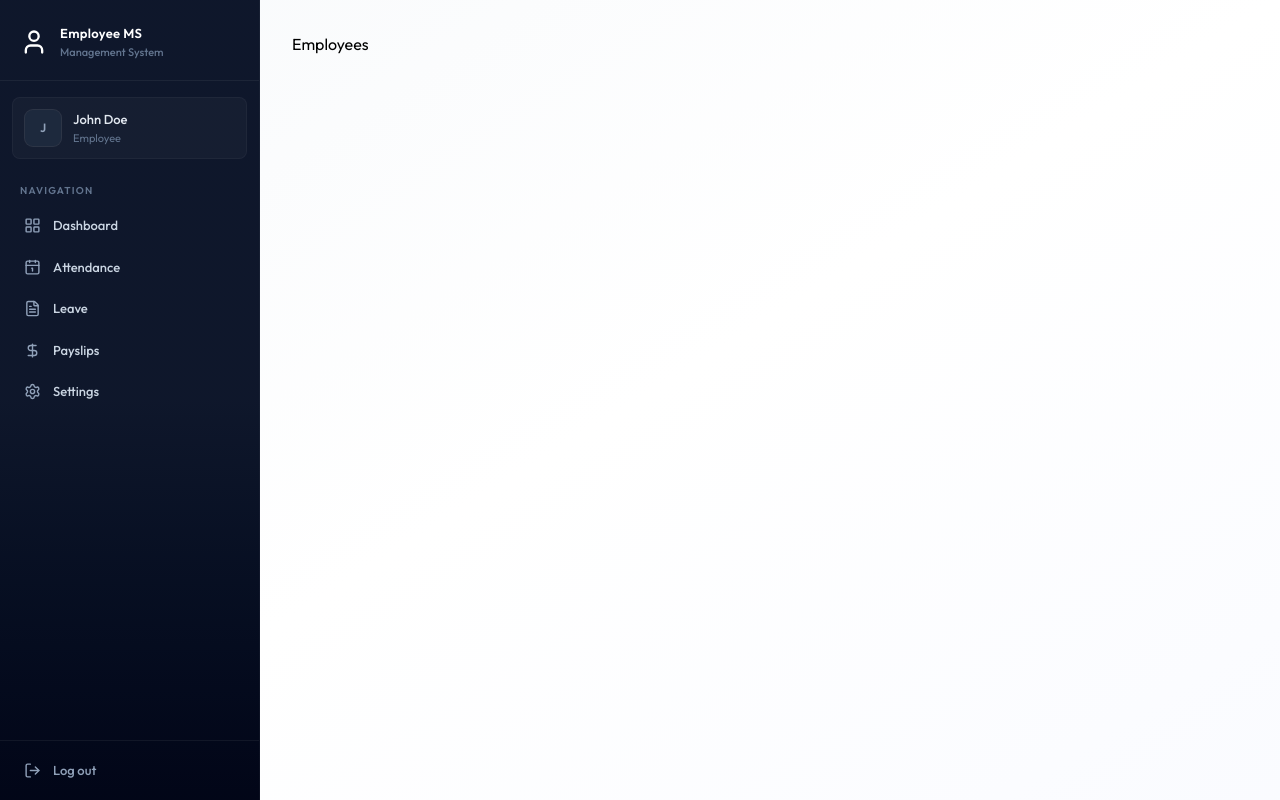
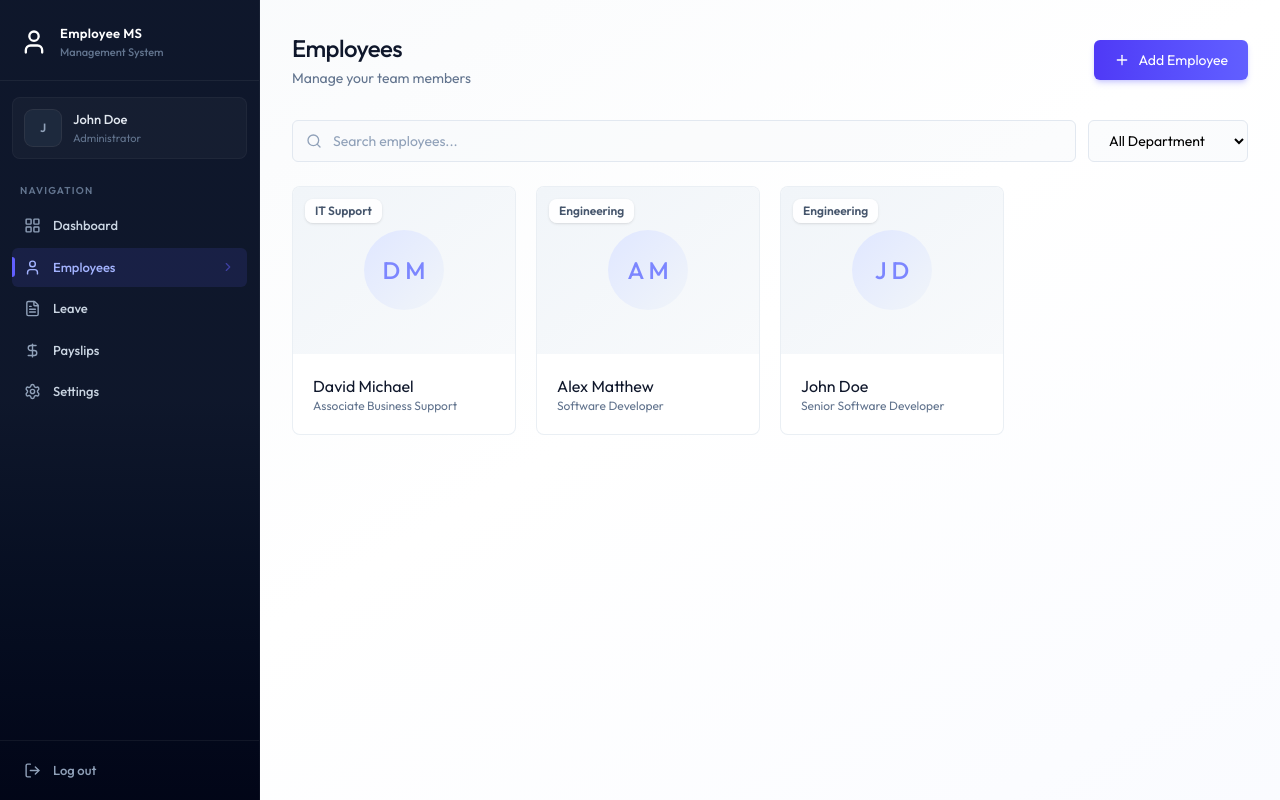
Before and after one commit to Tusharkumar200/Employee-Management-System, a React (Vite) app in the folder client/: page /employees in a window 1280 px wide. Built offline with nearby package versions, Linux system fonts and the light colour scheme.

Commit message:
work on the employee card

```diff
--- /dev/null
+++ b/client/src/components/EmployeeCard.jsx
@@ -0,0 +1,45 @@
+import { PencilIcon, Trash2Icon } from 'lucide-react'
+import React from 'react'
+
+const EmployeeCard = ({ employee, onDelete, onEdit }) => {
+
+    const handleDelete = async ()=>{
+        if(!confirm("Are you sure you want to delete this employee?"))
+            return;
+    }
+    return (
+        <div className='group relative card card-hover overflow-hidden'>
+            <div className='relative aspect-4/3 w-full overflow-hidden bg-linear-to-br from-slate-100 to-slate-50'>
+                <div className='w-full h-full flex items-center justify-center'>
+                    {/* circle icons */}
+                    <div className='w-20 h-20 rounded-full bg-linear-to-br from-indigo-100 to-slate-100 flex items-center justify-center'>
+                        <span className='text-2xl font-medium text-indigo-400'>{employee.firstName[0]} {employee.lastName[0]}</span>
+                    </div>
+                </div>
+            </div>
+
+            <div className='absolute top-3 left-3 flex gap-2'>
+                <span className='bg-white/90 backdrop-blur-sm px-2.5 py-1 text-xs font-semibold text-slate-600 rounded-lg shadow-sm'>{employee.department || "Remote"}</span>
+                {employee.isDeleted && <span className='bg-red-500/60 font-medium text-white px-2.5 py-1 text-xs rounded'>DELETED</span>}
+            </div>
+
+            {!employee.isDeleted && (
+                <div className='absolute inset-0 bg-linear-to-t from-indigo-700/20 via-transparent to -transparent opacity-0 group-hover:opacity-100 transition-opacity flex items-end justify-center pb-6 gap-3'>
+                    <button onClick={() => onEdit(employee)} className='p-2.5 bg-white/90 backdrop-blur-sm text-slate-700 hover:text-indigo-600 rounded-xl shadow-lg transition-all hover:scale-105'>
+                        <PencilIcon className='w-4 h-4' />
+                    </button>
+
+                    <button onClick={handleDelete} className='p-2.5 bg-white/90 backdrop-blur-sm text-slate-700 hover:text-rose-600 rounded-xl shadow-lg transition-all hover:scale-105 disabled:opacity-50'>
+                        <Trash2Icon className='w-4 h-4' />
+                    </button>
+                </div>
+            )}
+            <div className='p-5'>
+                <h3 className='text-slate-900'>{employee.firstName} {employee.lastName}</h3>
+                <p className='text-xs text-slate-500'>{employee.position}</p>
+            </div>
+        </div>
+    )
+}
+
+export default EmployeeCard
--- a/client/src/components/Sidebar.jsx
+++ b/client/src/components/Sidebar.jsx
@@ -15,7 +15,7 @@
     // close mobile sidebar on route change
     useEffect(() => { setMobileOpen(false) }, [pathname])
 
-    const role = "" || "EMPLOYEE";
+    const role = "ADMIN" || "EMPLOYEE";
 
     const navItems = [
         { name: "Dashboard", href: "/dashboard", icon: LayoutGridIcon },
--- a/client/src/pages/Employees.jsx
+++ b/client/src/pages/Employees.jsx
@@ -1,6 +1,108 @@
+import { useCallback, useEffect, useState } from "react"
+import { dummyEmployeeData, DEPARTMENTS } from "../assets/assets"
+import { Plus, Search, X } from "lucide-react"
+import EmployeeCard from "../components/EmployeeCard"
+
 const Employees = () => {
+  const [employees, setEmployees] = useState([])
+  const [loading, setLoading] = useState(true)
+  const [search, setSearch] = useState("");
+  const [selectedDept, setSelectedDept] = useState("")
+  const [editEmployee, setEditEmployees] = useState(null)
+  const [showCreateModal, setShowCreateModal] = useState(false)
+
+  const fetchEmployees = useCallback(async () => {
+    setLoading(true)
+    setEmployees(dummyEmployeeData.filter((emp) => (selectedDept ? emp.department === selectedDept : emp)))
+    setTimeout(() => {
+      setLoading(false)
+    }, 1000)
+  }, [])
+
+  useEffect(() => {
+    fetchEmployees();
+  }, [])
+
+  const filtered = employees.filter((emp) => `${emp.firstName} ${emp.lastName} ${emp.position}`.toLowerCase().includes(search.toLowerCase()))
+
   return (
-    <div>Employees</div>
+    <div className="animate-fade-in">
+      {/* Header */}
+
+      <div className="flex flex-col sm:flex-row justify-between items-start sm:items-center gap-4 mb-8">
+        <div>
+          <h1 className="page-title">Employees</h1>
+          <p className="page-subtitle">Manage your team members</p>
+        </div>
+        <button onClick={()=>setShowCreateModal(true)} className="btn-primary flex items-center gap-2 w-full sm:w-auto justify-center">
+          <Plus size={16} /> Add Employee
+        </button>
+      </div>
+
+      {/* searchBar */}
+      <div className="flex flex-col sm:flex-row gap-3 mb-6">
+        <div className="relative flex-1">
+          <Search className="absolute left-3.5 top-1/2 transform -translate-y-1/2 text-slate-400 w-4 h-4" />
+          <input placeholder="Search employees..." className="w-full pl-10!" onChange={(e) => setSearch(e.target.value)} value={search} />
+        </div>
+        <select value={selectedDept} onChange={(e) => setSelectedDept(e.target.value)} className="max-w-40">
+          <option>All Department</option>
+          {DEPARTMENTS.map((deptName) => (
+            <option key={deptName} value={deptName}>{deptName}</option>
+          ))}
+
+        </select>
+      </div>
+
+      {/* Employee cards */}
+      {loading ? (
+        <div className="flex justify-center p-12">
+          <div className="animate-spin h-8 w-8 border-2 border-indigo-600 border-t-transparent rounded-full" />
+        </div>) :
+        (<div className="grid grid-cols-1 sm:grid-cols-2 lg-grid-cols-3 xl:grid-cols-4 gap-4 sm:gap-5"> {filtered.length === 0 ? (<p className="col-span-full text-center py-16 text-slate-400 bg-white rounded-2xl border border-dashed border-slate-200">No employees found</p>) : (filtered.map((emp) => <EmployeeCard key={emp.id} employee={emp} onDelete={fetchEmployees} onEdit={(e) => setEditEmployees(e)} />))}
+        </div>)
+
+      }
+      {/* create employee model */}
+      {showCreateModal && (
+        <div className="fixed bg-black/40 backdrop-blur-sm inset-0 z-50 flex items-start justify-center p-4 overflow-auto" onClick={()=> setShowCreateModal(false)}>
+          <div className="fixed inset-0"/>
+          <div className="relative bg-white rounded-2xl shadow-2xl w-full max-w-3xl my-8 animate-fade-in" onClick={(e)=> e.stopPropagation()}>
+            <div className="flex items-center justify-between p-6 pb-0">
+              <div>
+                <h2 className="text-lg font-semibold text-slate-900">Add New Employee</h2>
+                <p className="text-sm text-slate-500 mt-0.5">Create a user account and employee profile</p>
+              </div>
+              <button onClick={()=> setShowCreateModal(false)} className="p-2 rounded-lg hover:bg-slate-100 transition-colors text-slate-400 hover:text-slate-600">
+                <X className="w-5 h-5"/>
+              </button>
+            </div>
+            <div className="p-6">form</div>
+          </div>
+        </div>
+      )}
+
+      {/* edit employee model */}
+      {editEmployee && (
+        <div className="fixed inset-0 z-50 flex items-start justify-center p-4 overflow-y-auto bg-black/40 backdrop-blur-sm" onClick={()=> setEditEmployees(null)}>
+          <div className="relative bg-white rounded-2xl shadow-2xl w-full max-w-3xl my-8 animate-fade-in" onClick={(e)=>e.stopPropagation()}>
+            <div className="flex items-center justify-between p-6 pb-0">
+              <div>
+                <h2 className="text-lg font-semibold text-slate-900">EditEmployee</h2>
+                <p className="text-sm text-slate-500 mt-0.5">Update employee details</p>
+              </div>
+              <button onClick={()=> setEditEmployees(null)} className="p-2 rounded-lg hover:bg-slate-100 transition-colors text-slate-400 hover:text-slate-600">
+                <X className="w-5 h-5"/>
+              </button>
+            </div>
+            <div>
+
+            </div>
+          </div>
+        </div>
+      )}
+
+    </div>
   )
 }
 
```
